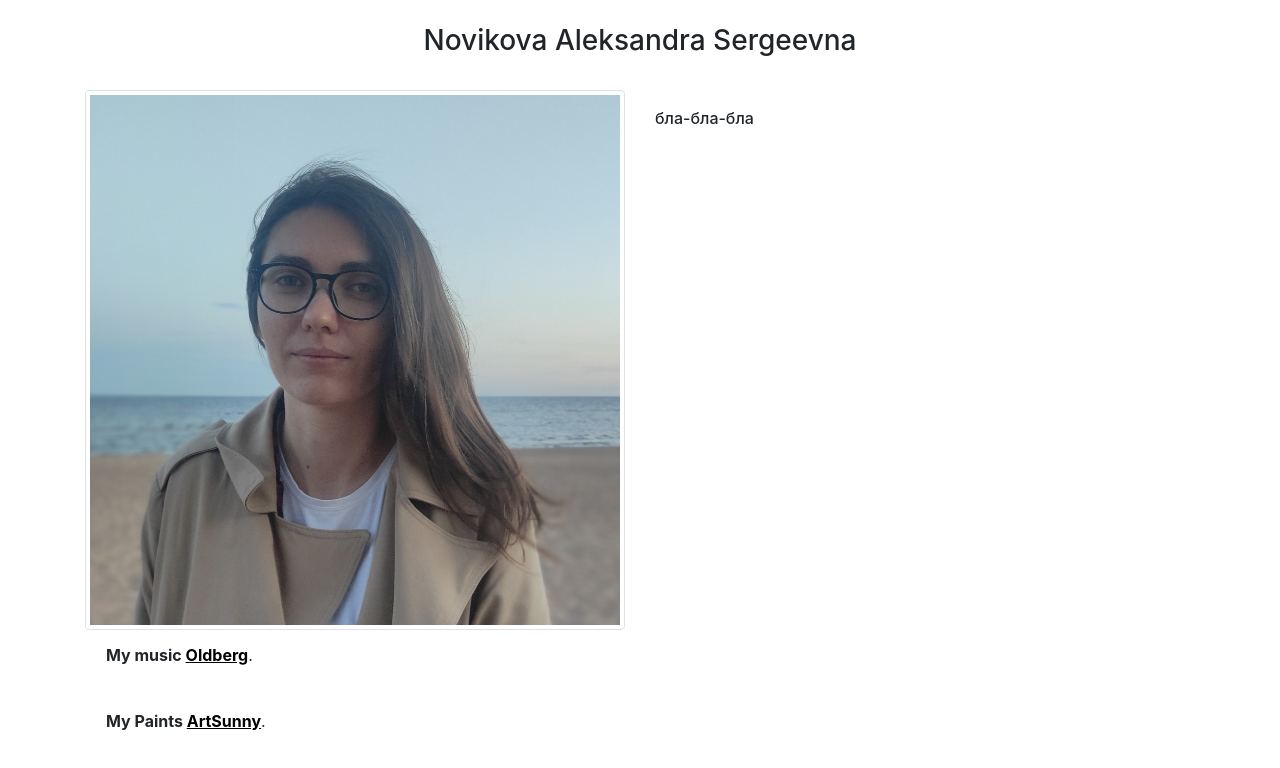
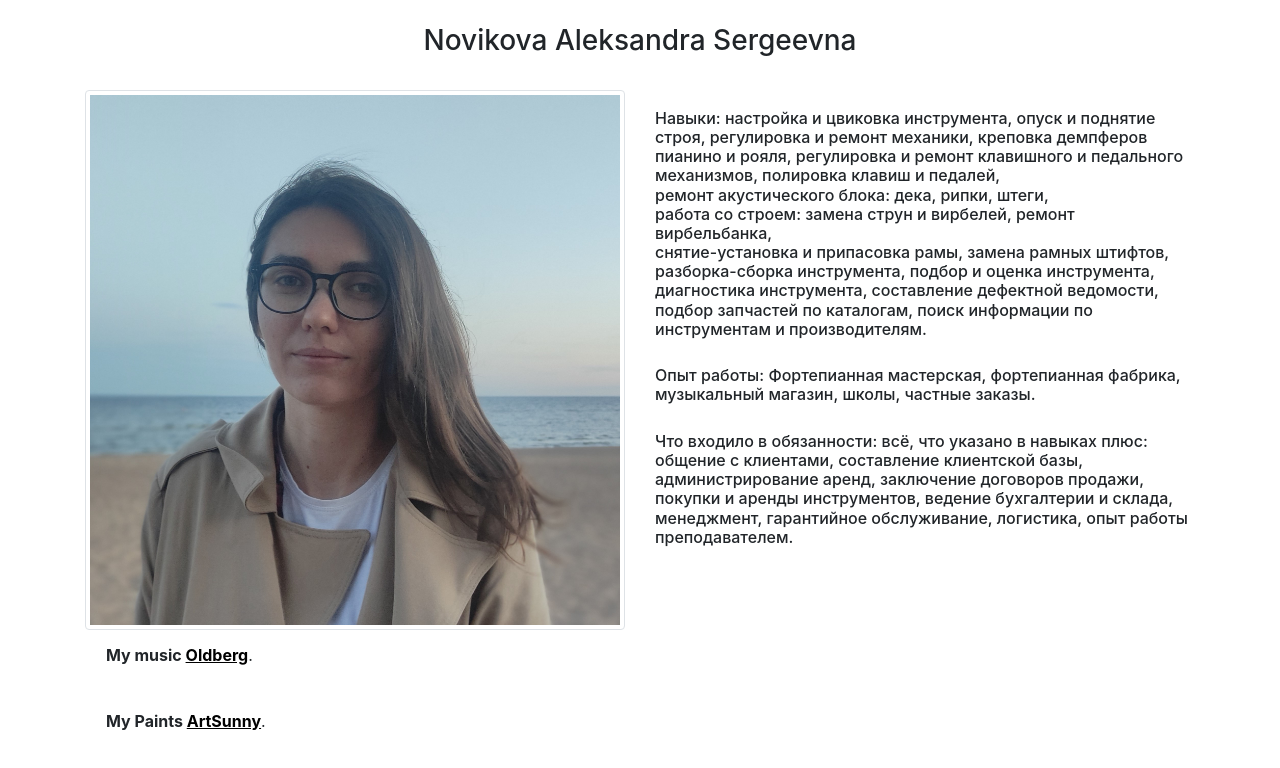
Before and after one commit to alexustasuaeaa/alexustasuaeaa.github.io, a plain HTML site: page index.html in a window 1280 px wide. Drawn offline with nearby package versions, Linux system fonts and the light colour scheme.

Commit message:
add info

```diff
--- a/index.html
+++ b/index.html
@@ -28,8 +28,36 @@
                 </div>
             </div>
             <div class="col-md-6 col-10 offset-1 offset-md-0">
-                <h6><br>
-                    бла-бла-бла
+                <h6>
+                    <br>
+                    Навыки:
+                    настройка и цвиковка инструмента, опуск и поднятие строя,
+                    регулировка и ремонт механики, креповка демпферов пианино и рояля,
+                    регулировка и ремонт клавишного и педального механизмов, полировка клавиш и педалей,
+                    <br>
+                    ремонт акустического блока: дека, рипки, штеги,
+                    <br>
+                    работа со строем: замена струн и вирбелей, ремонт вирбельбанка,
+                    <br>
+                    снятие-установка и припасовка рамы, замена рамных штифтов,
+                    разборка-сборка инструмента,
+                    подбор и оценка инструмента,
+                    диагностика инструмента, составление дефектной ведомости,
+                    подбор запчастей по каталогам, поиск информации по инструментам и производителям.
+
+                </h6>
+                <h6>
+                    <br>
+                    Опыт работы: Фортепианная мастерская, фортепианная фабрика, музыкальный магазин, школы, частные заказы.
+                </h6>
+                <h6>
+                    <br>
+                    Что входило в обязанности: всё, что указано в навыках плюс:
+                    общение с клиентами, составление клиентской базы, администрирование аренд,
+                    заключение договоров продажи, покупки и аренды инструментов,
+                    ведение бухгалтерии и склада, менеджмент,
+                    гарантийное обслуживание, логистика,
+                    опыт работы преподавателем.
                 </h6>
             </div>
         </div>
```
